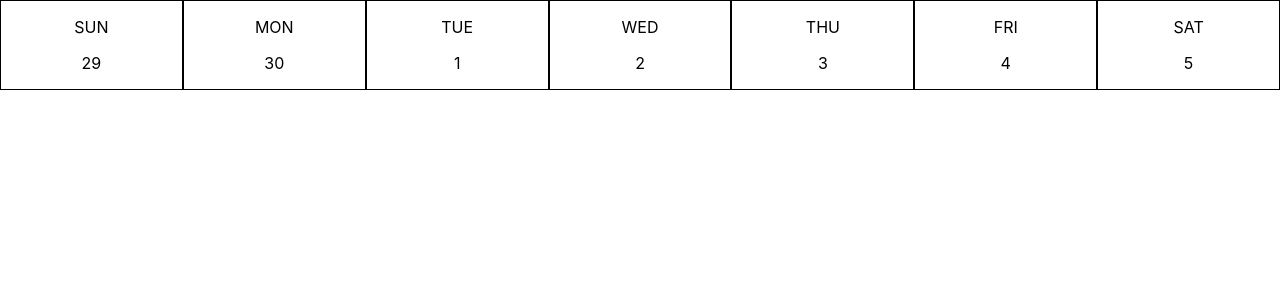
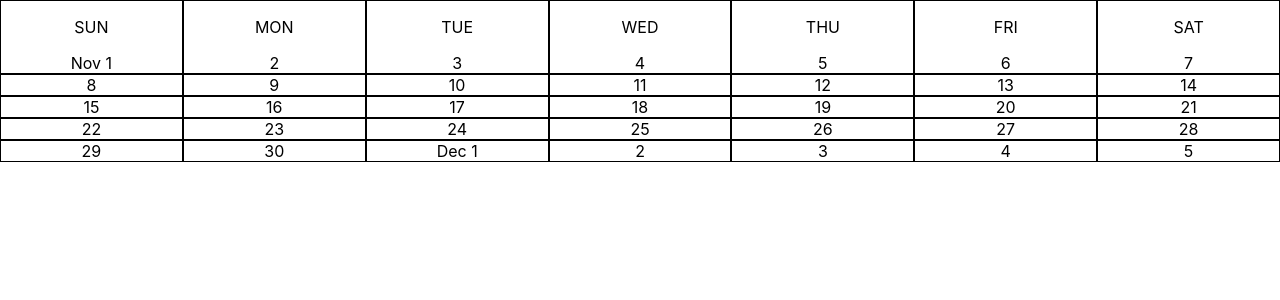
Before and after one commit to shaniyona/calendar, a React (Create React App) app: page / in a window 1280 px wide. Shown: the top 300 px of the page. Built offline with nearby package versions, Linux system fonts and the light colour scheme.

Commit message:
added month name on first of month, passing in full date obj to tile

```diff
--- a/src/components/Calendar.js
+++ b/src/components/Calendar.js
@@ -18,7 +18,7 @@ class Calendar extends Component {
 
     setUpCalendar() {
         const date = new Date();
-        const firstDay = new Date(date.getFullYear(), date.getMonth()+1, 1);
+        const firstDay = new Date(date.getFullYear(), date.getMonth(), 1);
 
         return {date: firstDay};
     }
@@ -43,6 +43,9 @@ class Calendar extends Component {
     }
 
     render() {
+        const totNumDays = this.calculateNumDays(this.state.date.getFullYear(),this.state.date.getMonth());
+        const totNumWeeks = Math.ceil(totNumDays / 7);
+        let isFirstWeek = true;
         const weeks = [];
 
         // start at 1 because firstday = 1, iterate by week by incrementing by 7
@@ -52,14 +55,15 @@ class Calendar extends Component {
         let diff = 0 - date.getDay();
         date.setDate(date.getDate() + diff);
 
-        for(let i = 1; i <= 1; i += 7) {
+        for(let i = 1; i <= totNumDays; i += 7) {
             const week = [];
             // iterate through days of week and populate week array
             for(let j = 0; j < 7; j++){
                 let newDate = new Date(date);
-                week.push(<CalendarTile date={newDate}/>);
+                week.push(<CalendarTile date={newDate} isFirstWeek={isFirstWeek}/>);
                 date.setDate(date.getDate() + 1);
             }
+            isFirstWeek = false;
             weeks.push(week);
         }
 
--- a/src/components/CalendarTile.js
+++ b/src/components/CalendarTile.js
@@ -30,15 +30,37 @@ class CalendarTile extends Component {
       default: dayName = "";
     }
 
+    let monthName;
+
+    switch(this.props.date.getMonth()) {
+      case 0: monthName = 'Jan'; break;
+      case 1: monthName = 'Feb'; break;
+      case 2: monthName = 'Mar'; break;
+      case 3: monthName = 'Apr'; break;
+      case 4: monthName = 'May'; break;
+      case 5: monthName = 'Jun'; break;
+      case 6: monthName = 'Jul'; break;
+      case 7: monthName = 'Aug'; break;
+      case 8: monthName = 'Sep'; break;
+      case 9: monthName = 'Oct'; break;
+      case 10: monthName = 'Nov'; break;
+      case 11: monthName = 'Dec'; break;
+      default: monthName = "";
+    }
+
     console.log("before return statement");
     console.log(dayName);
     return (
       <div className="calendarTile" onClick={this.onTileClick}>
-        {dayName.length > 0
+        {this.props.isFirstWeek
           ? <p>{dayName}</p>
           : null
         }
-        <p>{this.props.date.getDate()}</p>
+        {this.props.date.getDate() === 1
+          ? <span>{monthName} </span>
+          : null
+        }
+        <span>{this.props.date.getDate()}</span>
         {modal}
       </div>
 
```
